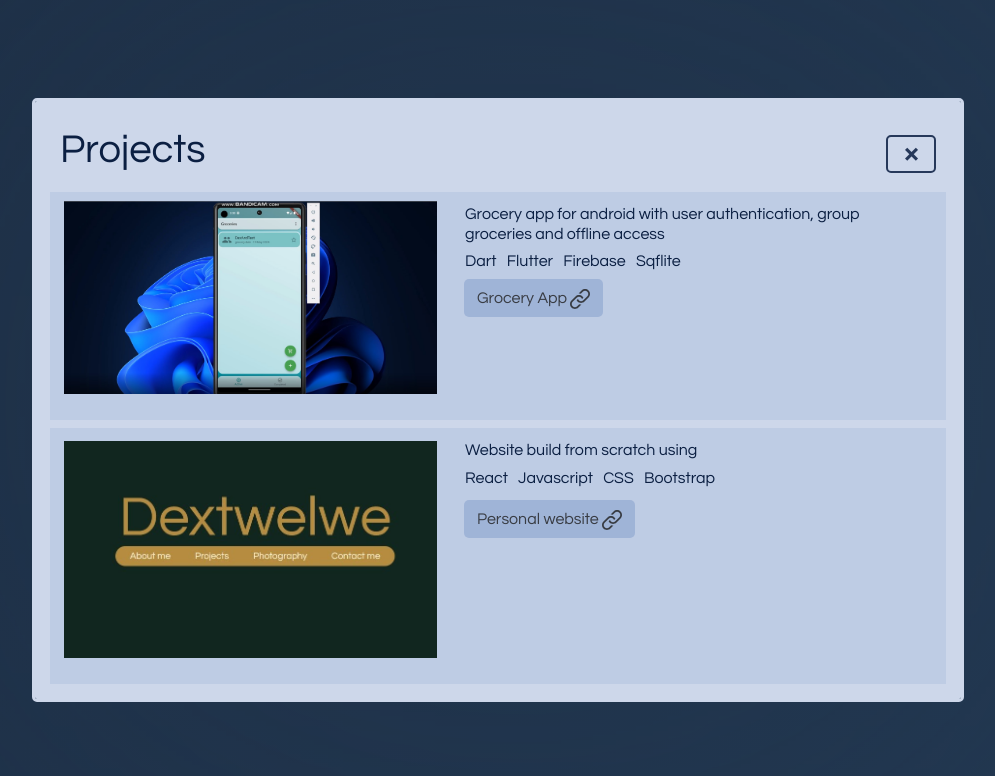
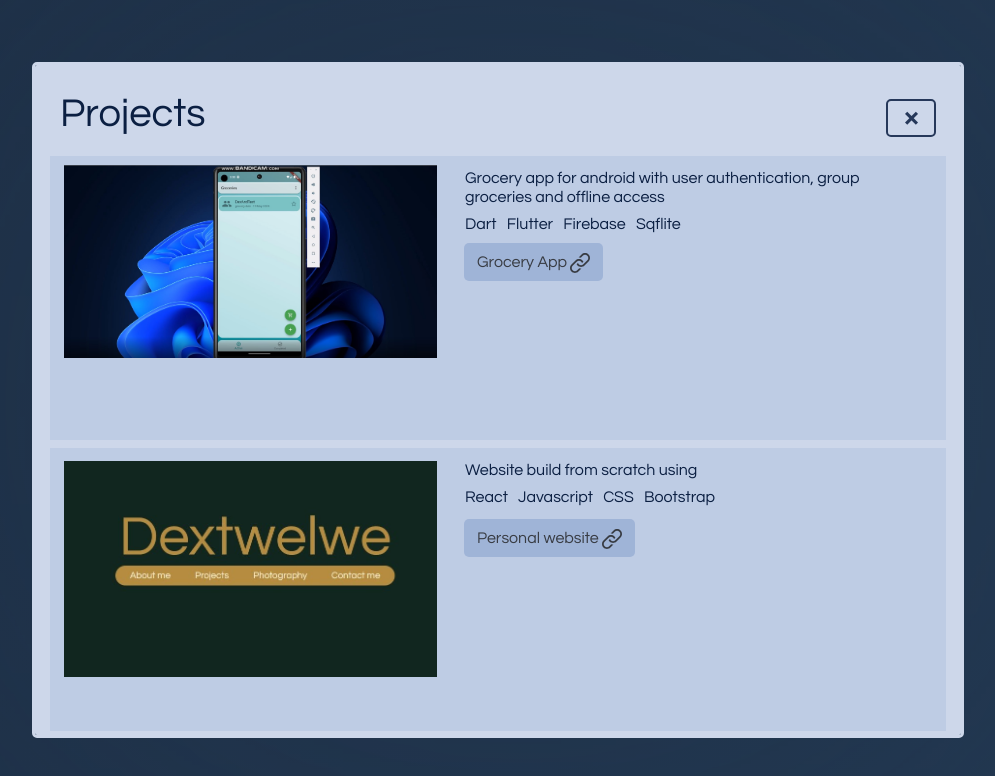
Before and after one commit to Dextwelwe/dextwelwe, a React (Create React App) app in the folder dextwelwe/: page / in a window 1280 px wide. Both pictures are taken after a click on the button "Projects". Shown: the top 776 px of the page, without its empty margins (142-1137 px from the left). Built offline with nearby package versions, Linux system fonts and the light colour scheme.

Commit message:
bug fixes

```diff
--- a/dextwelwe/src/menu/project.css
+++ b/dextwelwe/src/menu/project.css
@@ -14,9 +14,7 @@
     opacity: 70%;
 }
 
-.modalProjet{
-    height: max-content;
-}
+
 
 .skillBoxProject{
 height:50%;
```
